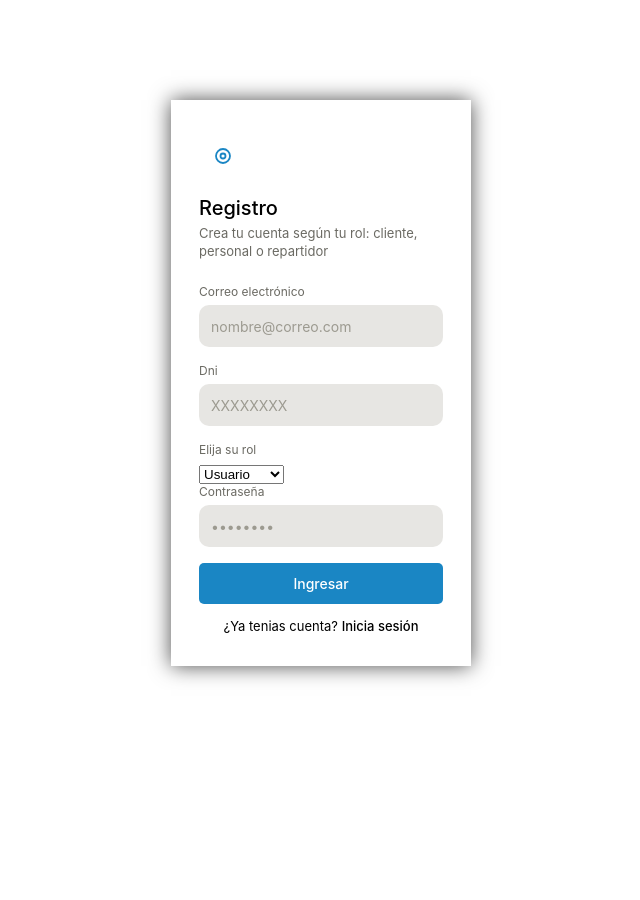
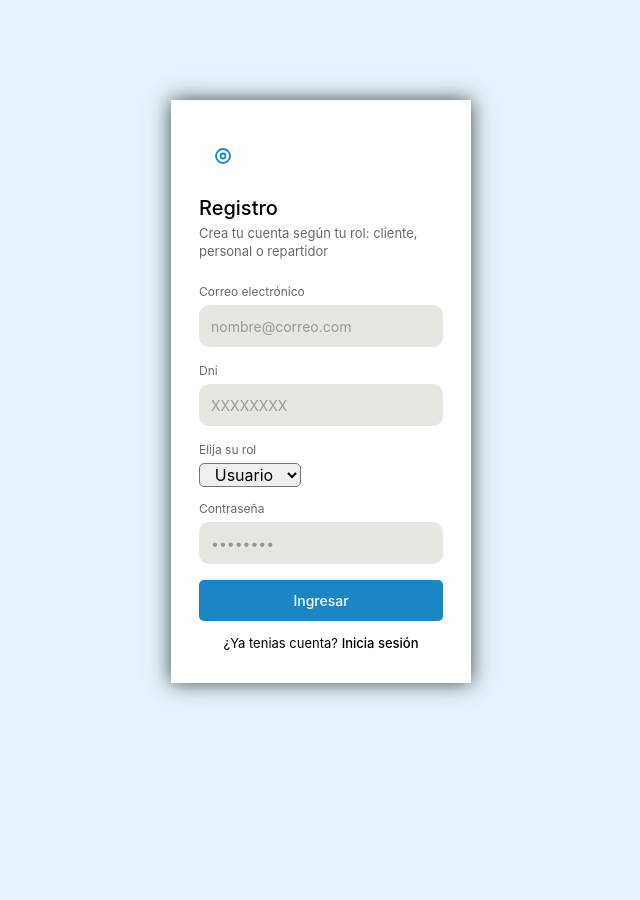
Before and after one commit to ivoo555/Uncrusty, a PHP site: page /registro.html in a window 1280 px wide. Shown: the whole page, without its empty margins (319-959 px from the left). Run offline with PHP 8.4, Linux system fonts and the light colour scheme.

Commit message:
Update styles.css

```diff
--- a/html/css/styles.css
+++ b/html/css/styles.css
@@ -32,7 +32,7 @@ html, body {
 }
 
 body {
-  background: var(--bg);
+  background: #E4F3FB;
   font-family: -apple-system, BlinkMacSystemFont, "Segoe UI", Roboto, Helvetica, Arial, sans-serif;
   color: var(--text-primary);
 }
@@ -107,7 +107,7 @@ button:focus-visible {
   width: 300px;
 
   margin: 100px  auto;
-  background: var(--surface-highlight);
+  background: #fff;
   border: 0.5px solid var(--border);
   border-radius: var(--radius-lg);
   padding: 2rem 1.75rem;
@@ -219,6 +219,15 @@ input:focus {
 .footer a:hover,
 .footer a:focus-visible {
   text-decoration: underline;
+}
+
+select {
+  margin-bottom: 14px;
+  font-size: 16px;
+  color: var(--text-primary);
+  text-align: center;
+  font-family: inherit;
+  border-radius: 5px;
 }
 
 /* ============================================================
```
